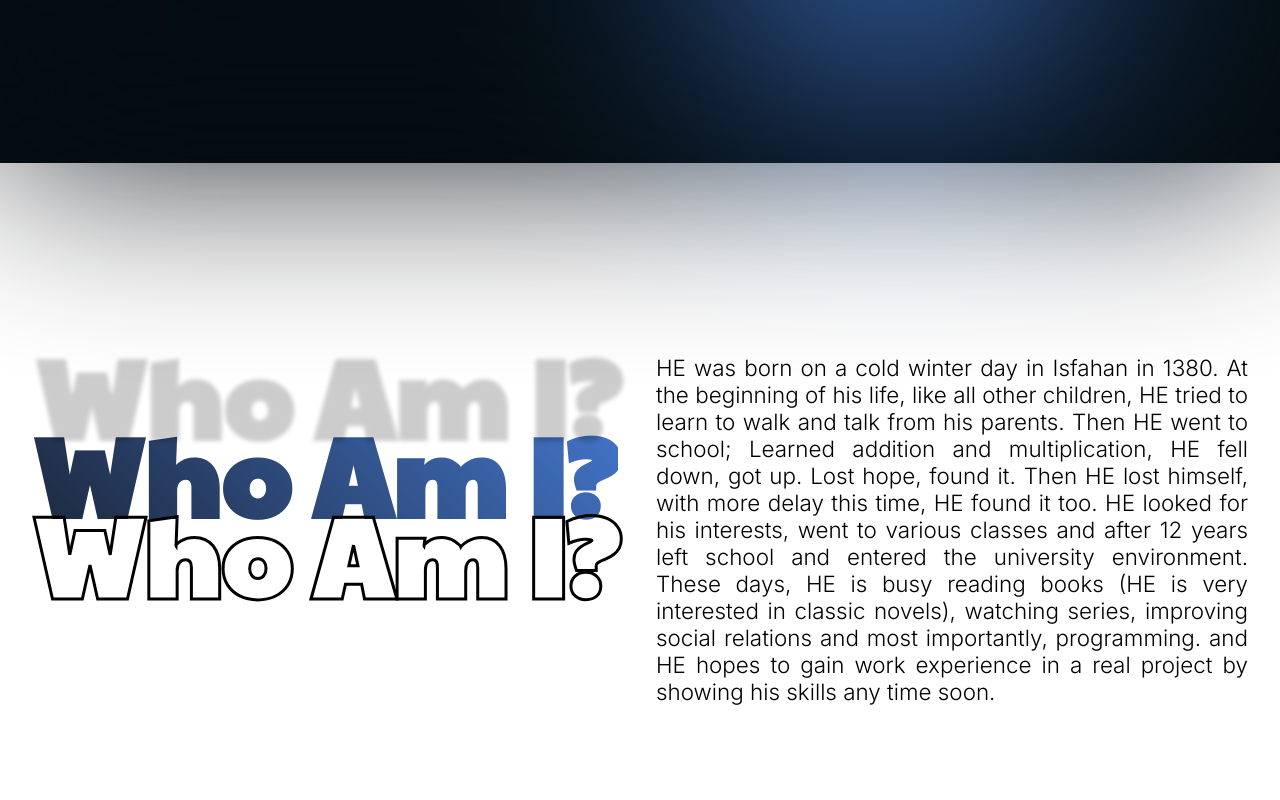
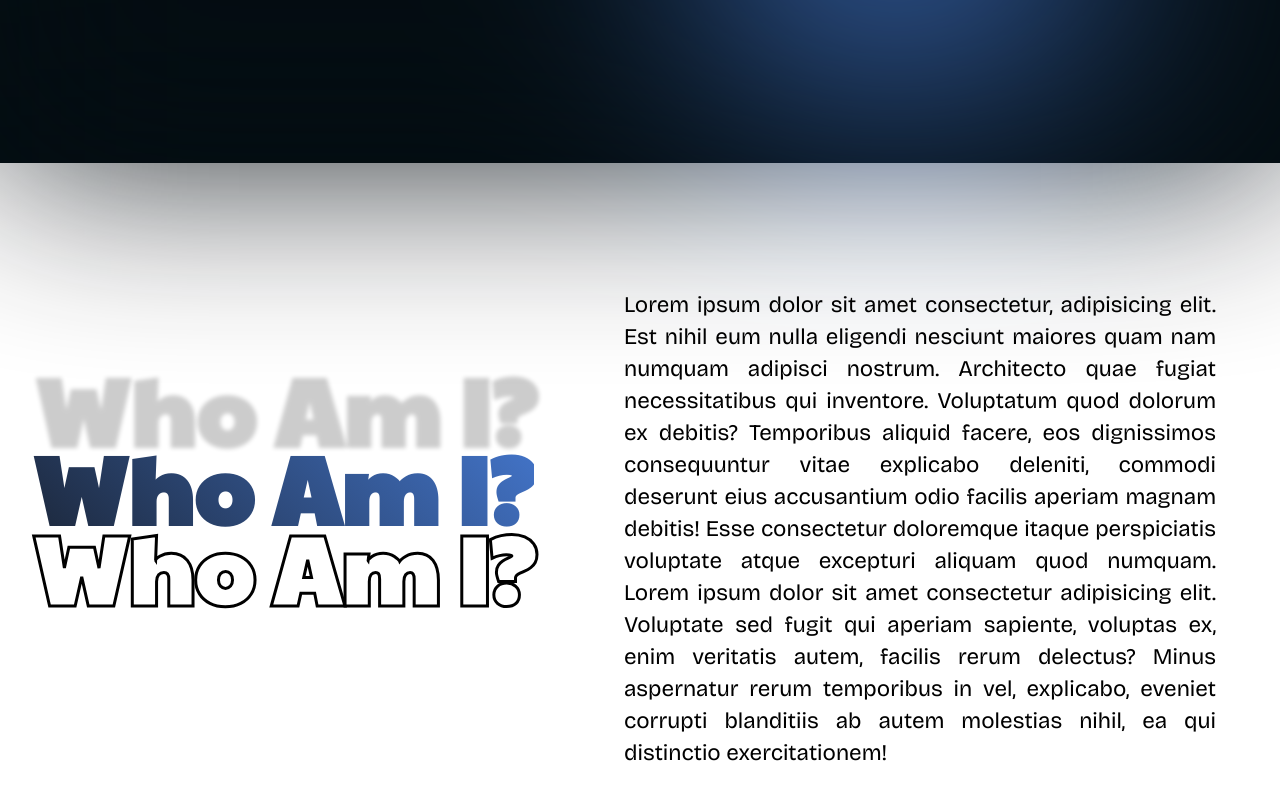
Before and after one commit to alivarastepour/Who_Am_I, a Next.js app: page / in a window 1280 px wide. Shown: the part 726-1526 px from the top of the page. Built offline with nearby package versions, Linux system fonts and the light colour scheme.

Commit message:
minor style improvements

```diff
--- a/components/WhoAmI/WhoAmI.tsx
+++ b/components/WhoAmI/WhoAmI.tsx
@@ -1,9 +1,13 @@
 import styles from "@/styles/whoAmI.module.scss";
-import { Paytone_One } from "next/font/google";
+import { Paytone_One, Bricolage_Grotesque } from "next/font/google";
 import { useEffect } from "react";
 import { handleHeaderInViewport } from "./util";
 
 const paytoneOne = Paytone_One({ subsets: ["latin"], weight: ["400"] });
+const bricolage_Grotesque = Bricolage_Grotesque({
+  subsets: ["latin"],
+  weight: ["300", "400", "700"],
+});
 
 const WhoAmI = () => {
   const whoAmIWrapperID: string = "who-am-i-wrapper";
@@ -24,18 +28,22 @@ const WhoAmI = () => {
           >
             who am i?
           </div>
-          <div className={styles["body"]}>
-            HE was born on a cold winter day in Isfahan in 1380. At the
-            beginning of his life, like all other children, HE tried to learn to
-            walk and talk from his parents. Then HE went to school; Learned
-            addition and multiplication, HE fell down, got up. Lost hope, found
-            it. Then HE lost himself, with more delay this time, HE found it
-            too. HE looked for his interests, went to various classes and after
-            12 years left school and entered the university environment. These
-            days, HE is busy reading books (HE is very interested in classic
-            novels), watching series, improving social relations and most
-            importantly, programming. and HE hopes to gain work experience in a
-            real project by showing his skills any time soon.
+          <div
+            id={"who-am-i-body"}
+            className={`${styles["body"]}  ${bricolage_Grotesque.className}`}
+          >
+            Lorem ipsum dolor sit amet consectetur, adipisicing elit. Est nihil
+            eum nulla eligendi nesciunt maiores quam nam numquam adipisci
+            nostrum. Architecto quae fugiat necessitatibus qui inventore.
+            Voluptatum quod dolorum ex debitis? Temporibus aliquid facere, eos
+            dignissimos consequuntur vitae explicabo deleniti, commodi deserunt
+            eius accusantium odio facilis aperiam magnam debitis! Esse
+            consectetur doloremque itaque perspiciatis voluptate atque excepturi
+            aliquam quod numquam. Lorem ipsum dolor sit amet consectetur
+            adipisicing elit. Voluptate sed fugit qui aperiam sapiente, voluptas
+            ex, enim veritatis autem, facilis rerum delectus? Minus aspernatur
+            rerum temporibus in vel, explicabo, eveniet corrupti blanditiis ab
+            autem molestias nihil, ea qui distinctio exercitationem!
           </div>
         </div>
       </div>
--- a/components/WhoAmI/util.ts
+++ b/components/WhoAmI/util.ts
@@ -8,15 +8,16 @@ export function handleHeaderInViewport(
     if (!entry || !entry.isIntersecting) return;
 
     const header = document.querySelector("#who-am-i-title");
-    if (!header) return;
+    const body = document.querySelector("#who-am-i-body");
+    if (!header || !body) return;
 
     header.classList.add("sliding-header");
+    body.classList.add("sliding-body");
   }
 
   const observer = new IntersectionObserver(intersectionCallback, {
     root: null,
-    threshold: [1.0],
-    rootMargin: "30px 0px 0px",
+    threshold: [0.75],
   });
 
   const elementToObserve = get(targetElementID);
--- a/styles/globals.scss
+++ b/styles/globals.scss
@@ -19,11 +19,17 @@ body {
 
 .sliding-header {
   &::after {
-    animation: slide-up 3s forwards cubic-bezier(0, 1.15, 1, -0.11);
+    animation: slide-up 3s forwards cubic-bezier(1, 0, 0.02, 0.98);
   }
   &::before {
-    animation: slide-down 3s forwards cubic-bezier(0, 1.15, 1, -0.11);
+    animation: slide-down 3s forwards cubic-bezier(1, 0, 0.02, 0.98);
   }
+}
+
+.sliding-body {
+  transition: all 0.8s ease-in-out;
+  transform: translateX(-1rem) !important;
+  opacity: 1 !important;
 }
 
 @keyframes slide-up {
--- a/styles/whoAmI.module.scss
+++ b/styles/whoAmI.module.scss
@@ -3,6 +3,7 @@
   display: grid;
   place-content: center;
   min-height: calc(100vh - 100px);
+  position: relative;
 
   .who-am-i-wrapper {
     padding: 2rem 0 2rem 2rem;
@@ -10,14 +11,15 @@
     margin-top: 2rem;
     display: flex;
     flex-direction: row;
-    flex-wrap: wrap;
+    // flex-wrap: wrap;
     justify-content: space-between;
+    align-items: center;
     // align-items: ce;
     // align-items: center;
 
     .header {
       min-height: 300px;
-      font-size: 7rem;
+      font-size: 6rem;
       font-weight: 800;
       color: white;
       text-transform: capitalize;
@@ -45,9 +47,6 @@
         -webkit-text-stroke-color: black;
       }
       &::before {
-        // padding: 2rem 0 2rem 2rem;
-        // padding-left: 5rem;
-
         position: absolute;
         content: "who am i?";
         top: 0px;
@@ -60,7 +59,11 @@
       flex: 0 0 50%;
       font-size: 1.4rem;
       text-align: justify;
-      font-weight: 300;
+      font-weight: 500;
+      line-height: 2rem;
+      transform: translateX(1rem);
+      margin-right: 1rem;
+      opacity: 0;
     }
   }
 }
```
